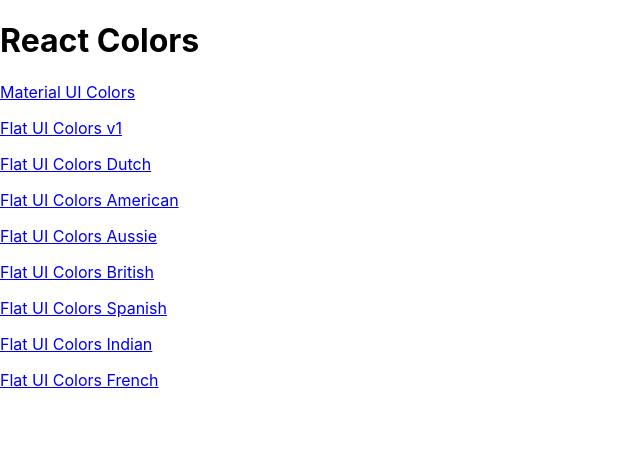
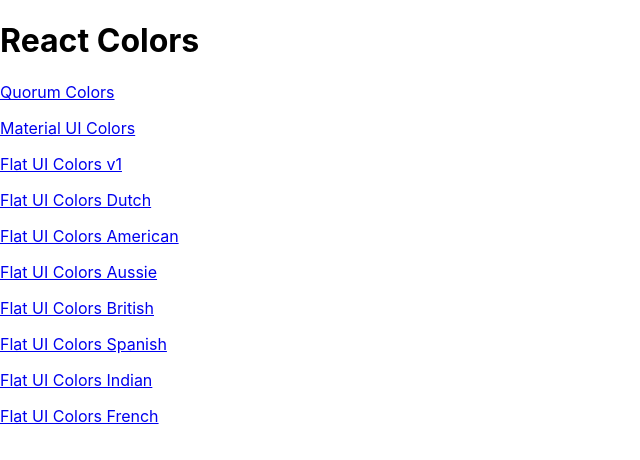
Before and after one commit to Thanhqd90/react-color-picker, a React (Create React App) app: page / in a window 1280 px wide. Shown: the top 460 px of the page, without its empty margins (0-640 px from the left). Built offline with nearby package versions, Linux system fonts and the light colour scheme.

Commit message:
Added Quorum Colors

```diff
--- a/src/Navbar.js
+++ b/src/Navbar.js
@@ -71,7 +71,7 @@
               onClick={this.closeSnackbar}
               color="inherit"
               key="close"
-              aria-level="close"
+              aria-level="1"
             >
               <CloseIcon />
             </IconButton>
--- a/src/seedColors.js
+++ b/src/seedColors.js
@@ -1,4 +1,23 @@
 export default [
+  {
+    paletteName: "Quorum Colors",
+    id: "quorum-colors",
+    emoji: "🎨",
+    colors: [
+      { name: "innovation blue", color: "#047bc1" },
+      { name: "electric blue", color: "#009de2" },
+      { name: "ocean blue", color: "#005b99" },
+      { name: "technology blue", color: "#000a8b" },
+      { name: "midnight blue", color: "#060a51" },
+      { name: "text", color: "#4a4a4a" },
+      { name: "background light", color: "#f9f9f9" },
+      { name: "background dark", color: "#eaebed" },
+      { name: "pipeline gray", color: "#c7ced3" },
+      { name: "steel gray", color: "#9ba2aa" },
+      { name: "shale gray", color: "#646a75" },
+      { name: "energy yellow", color: "#ff9800" }
+    ]
+  },
   {
     paletteName: "Material UI Colors",
     id: "material-ui-colors",
```
